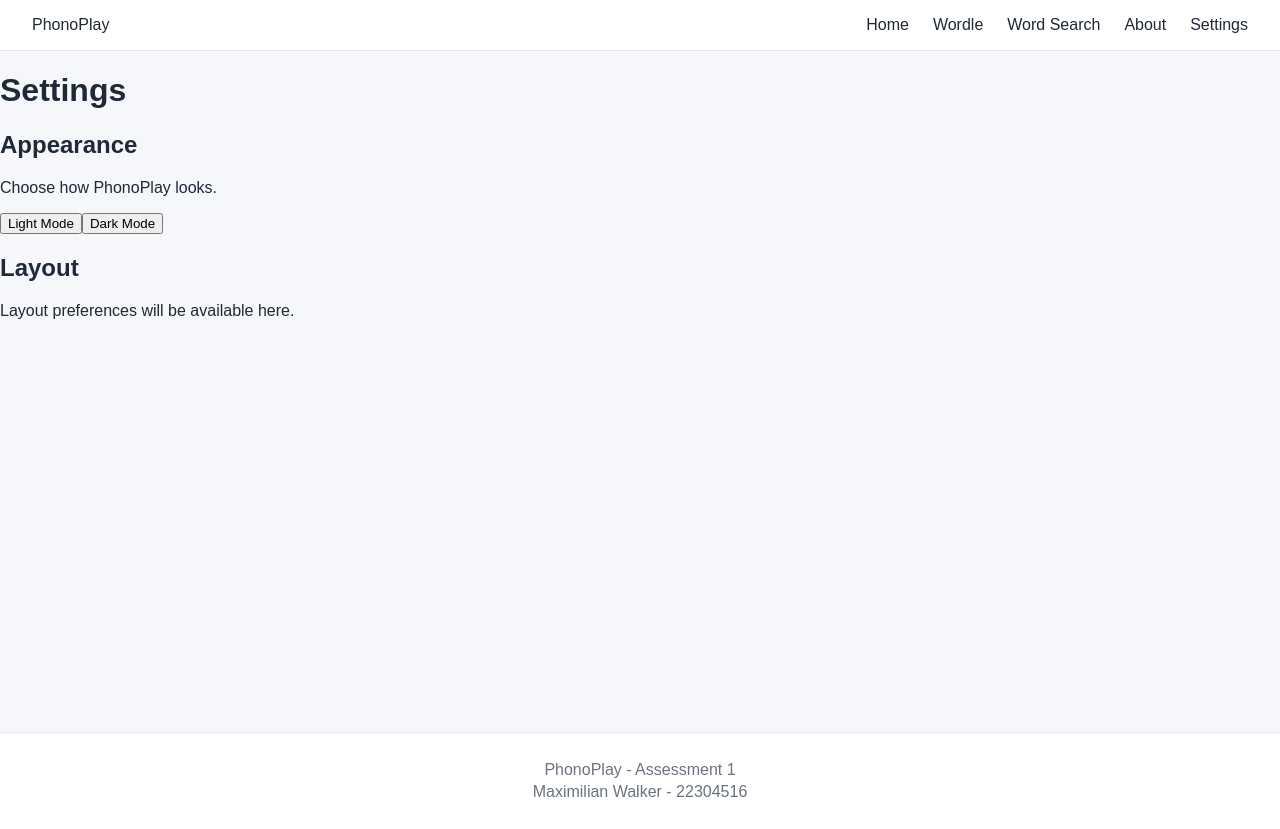
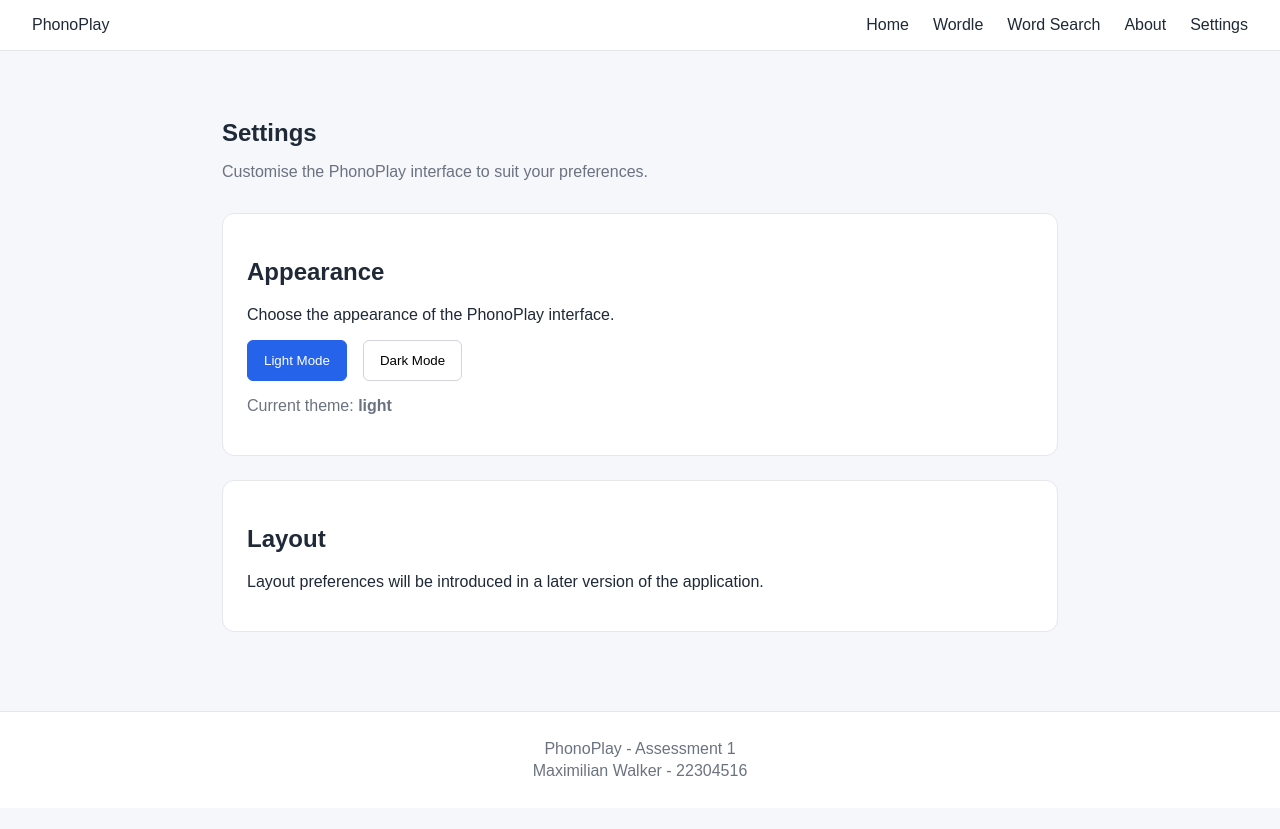
Before and after one commit to 22304516/phonoplay, a Next.js app: page /settings in a window 1280 px wide. After the commit the page ends 808 px from the top, so only its background shows below. Built offline with nearby package versions, Linux system fonts and the light colour scheme.

Commit message:
Add persistent light and dark theme settings

```diff
--- /dev/null
+++ b/app/components/ThemeSelector.tsx
@@ -0,0 +1,62 @@
+"use client";
+
+import { useEffect, useState } from "react";
+
+type Theme = "light" | "dark";
+
+export default function ThemeSelector() {
+  const [theme, setTheme] = useState<Theme>("light");
+
+  useEffect(() => {
+    const savedTheme = document.cookie
+      .split("; ")
+      .find((row) => row.startsWith("theme="))
+      ?.split("=")[1] as Theme | undefined;
+
+    if (savedTheme === "dark" || savedTheme === "light") {
+      setTheme(savedTheme);
+      document.documentElement.setAttribute("data-theme", savedTheme);
+    }
+  }, []);
+
+  function changeTheme(newTheme: Theme) {
+    setTheme(newTheme);
+
+    document.cookie = `theme=${newTheme}; path=/; max-age=31536000`;
+
+    document.documentElement.setAttribute(
+      "data-theme",
+      newTheme
+    );
+  }
+
+  return (
+    <div className="theme-selector">
+      <h2>Appearance</h2>
+
+      <p>
+        Choose the appearance of the PhonoPlay interface.
+      </p>
+
+      <div className="theme-options">
+        <button
+          className={theme === "light" ? "active" : ""}
+          onClick={() => changeTheme("light")}
+        >
+          Light Mode
+        </button>
+
+        <button
+          className={theme === "dark" ? "active" : ""}
+          onClick={() => changeTheme("dark")}
+        >
+          Dark Mode
+        </button>
+      </div>
+
+      <p className="setting-status">
+        Current theme: <strong>{theme}</strong>
+      </p>
+    </div>
+  );
+}
--- a/app/globals.css
+++ b/app/globals.css
@@ -376,3 +376,82 @@ footer p {
     font-size: 0.9rem;
   }
 }
+
+.settings-page {
+  max-width: 900px;
+  margin: 0 auto;
+  padding: 3rem 2rem;
+}
+
+.settings-card {
+  background: white;
+  border: 1px solid #e5e7eb;
+  border-radius: 12px;
+  padding: 1.5rem;
+  margin-bottom: 1.5rem;
+}
+
+.theme-options {
+  display: flex;
+  gap: 1rem;
+  margin-top: 1rem;
+}
+
+.theme-options button {
+  padding: 0.75rem 1rem;
+  border: 1px solid #d1d5db;
+  border-radius: 6px;
+  background: white;
+  cursor: pointer;
+}
+
+.theme-options button:hover {
+  background: #f3f4f6;
+}
+
+.theme-options button.active {
+  border-color: #2563eb;
+  background: #2563eb;
+  color: white;
+}
+
+.setting-status {
+  margin-top: 1rem;
+  color: #6b7280;
+}
+
+html[data-theme="dark"] body {
+  background: #111827;
+  color: #f9fafb;
+}
+
+html[data-theme="dark"] nav,
+html[data-theme="dark"] footer,
+html[data-theme="dark"] .settings-card,
+html[data-theme="dark"] .settings-panel,
+html[data-theme="dark"] .preview-panel {
+  background: #1f2937;
+  border-color: #374151;
+}
+
+html[data-theme="dark"] nav a:hover {
+  color: #60a5fa;
+}
+
+html[data-theme="dark"] .page-header p,
+html[data-theme="dark"] .phoneme-hint,
+html[data-theme="dark"] .setting-status {
+  color: #9ca3af;
+}
+
+html[data-theme="dark"] .phoneme-keyboard button,
+html[data-theme="dark"] .wordle-controls button,
+html[data-theme="dark"] .settings-panel select,
+html[data-theme="dark"] .search-cell,
+html[data-theme="dark"] .word-search-controls button,
+html[data-theme="dark"] .settings-panel button,
+html[data-theme="dark"] .theme-options button {
+  background: #374151;
+  color: #f9fafb;
+  border-color: #4b5563;
+}
--- a/app/settings/page.tsx
+++ b/app/settings/page.tsx
@@ -1,18 +1,28 @@
+import ThemeSelector from "../components/ThemeSelector";
+
 export default function Settings() {
   return (
-    <div>
-      <h1>Settings</h1>
+    <div className="settings-page">
+      <section className="page-header">
+        <h1>Settings</h1>
 
-      <h2>Appearance</h2>
+        <p>
+          Customise the PhonoPlay interface to suit your preferences.
+        </p>
+      </section>
 
-      <p>Choose how PhonoPlay looks.</p>
+      <section className="settings-card">
+        <ThemeSelector />
+      </section>
 
-      <button>Light Mode</button>
-      <button>Dark Mode</button>
+      <section className="settings-card">
+        <h2>Layout</h2>
 
-      <h2>Layout</h2>
-
-      <p>Layout preferences will be available here.</p>
+        <p>
+          Layout preferences will be introduced in a later version
+          of the application.
+        </p>
+      </section>
     </div>
   );
 }
```
